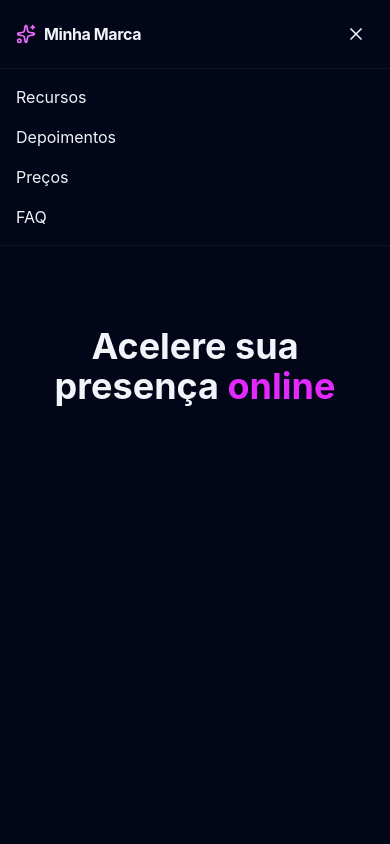
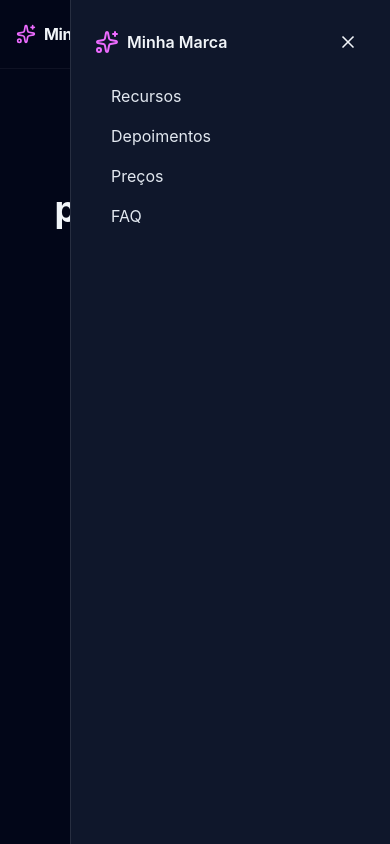
Before and after one commit to Luanbrx/react-tailwind-template, a React (Vite) app: page / in a window 390 px wide. Both pictures are taken after a click on the button 356 px from the left and 34 px from the top of the page. Built offline with nearby package versions, Linux system fonts and the light colour scheme.

Commit message:
Create mobile menu

```diff
--- a/src/App.jsx
+++ b/src/App.jsx
@@ -46,12 +46,35 @@
         </div>
 
         {open && (
-          <div className="md:hidden p-4 border-t border-white/5">
-            <nav className="flex flex-col gap-4">
-               {navLinks.map((link) => (
-                <a key={link.href} href={link.href}>{link.label}</a>
-               ))}
-            </nav>
+          <div className="md:hidden">
+            <div className="fixed bg-black/60" onClick={() => setOpen(false)}>
+              <div className="fixed right-0 top-0 h-full w-80 bg-slate-900 border-l border-white/10 p-6">
+                <div className="flex items-center justify-between mb-2">
+                  <div className="flex items-center gap-2">
+                    <Sparkles className="size-6 text-fuchsia-400" />
+                    <span className="font-semibold">Minha Marca</span>
+                  </div>
+                  <button
+                    className="p-2 rounded-lg"
+                    onClick={() => setOpen(false)}
+                  >
+                    <X className="size-5" />
+                  </button>
+                </div>
+                <div className="flex flex-col gap-4 bg-slate-900 p-4 w-90">
+                  {navLinks.map((l) => (
+                    <a
+                      key={l.href}
+                      href={l.href}
+                      className="text-slate-200"
+                      onClick={() => setOpen(false)}
+                    >
+                      {l.label}
+                    </a>
+                  ))}
+                </div>
+              </div>
+            </div>
           </div>
         )}
       </header>
```
